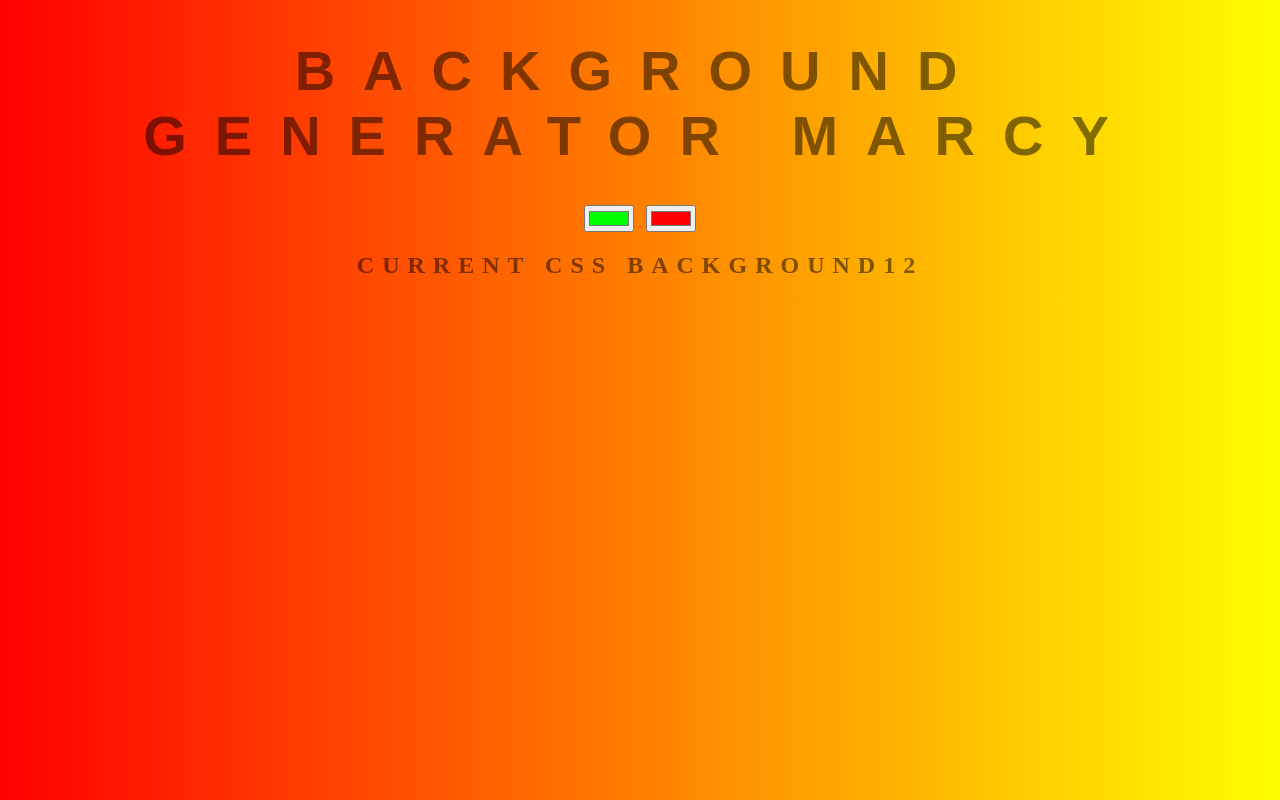
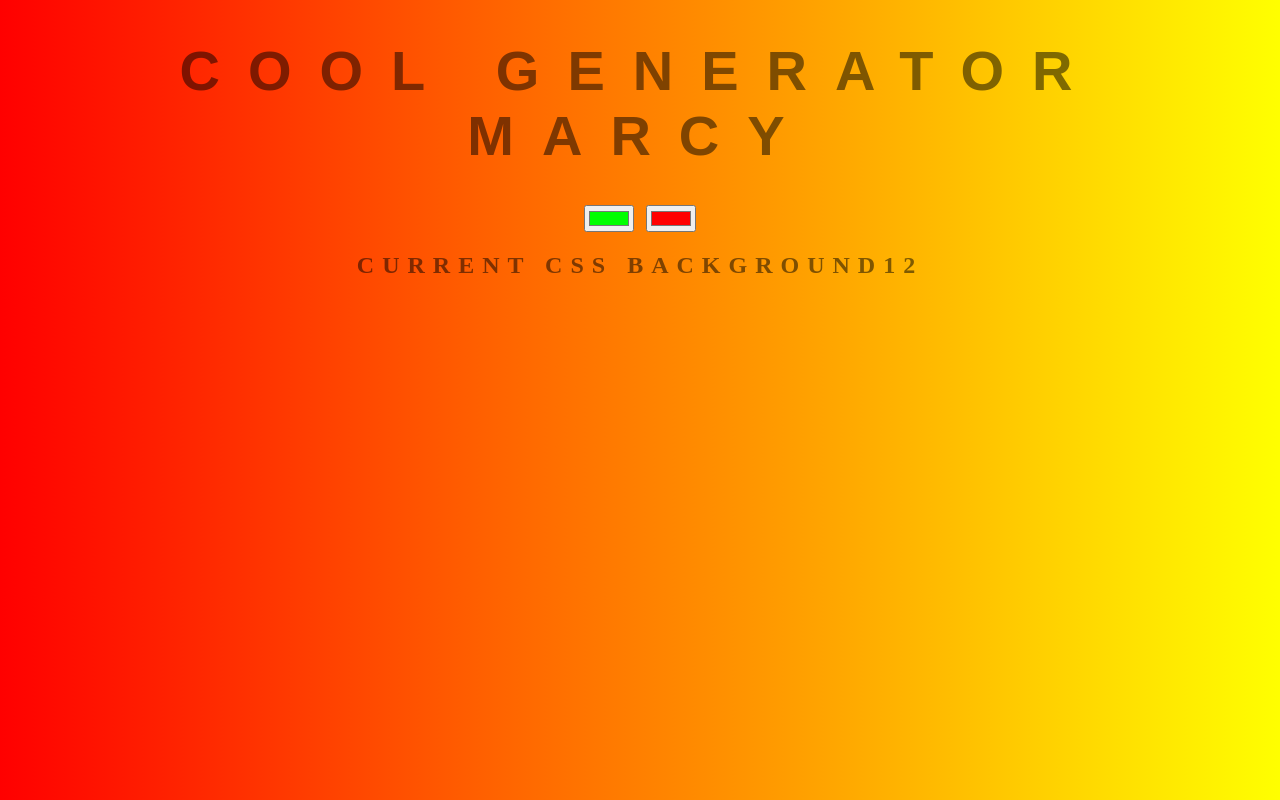
Before and after one commit to ShivaSenaReddy/backgroundgenerator, a plain HTML site: page index.html in a window 1280 px wide. Drawn offline with Linux system fonts and the light colour scheme.

Commit message:
cool background

```diff
--- a/index.html
+++ b/index.html
@@ -5,7 +5,7 @@
 	<link rel="stylesheet" type="text/css" href="style.css">
 </head>
 <body id="gradient">
-	<h1>Background Generator Marcy</h1>
+	<h1>Cool Generator Marcy</h1>
 	<input class="color1" type="color" name="color1" value="#00ff00">
 	<input class="color2" type="color" name="color2" value="#ff0000">
 	<h2>Current CSS Background12</h2>
```
